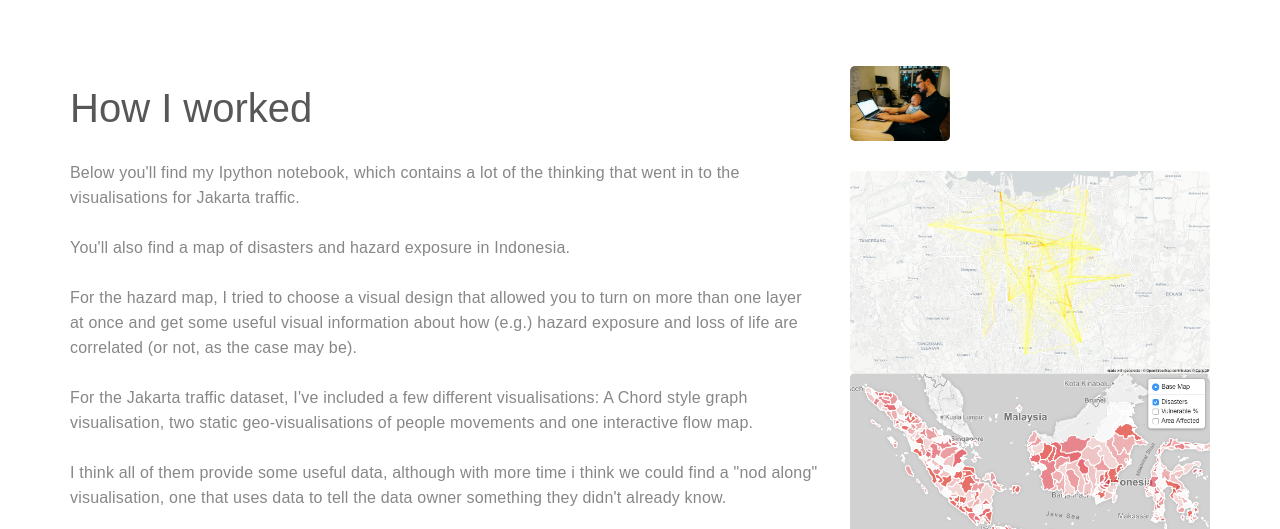
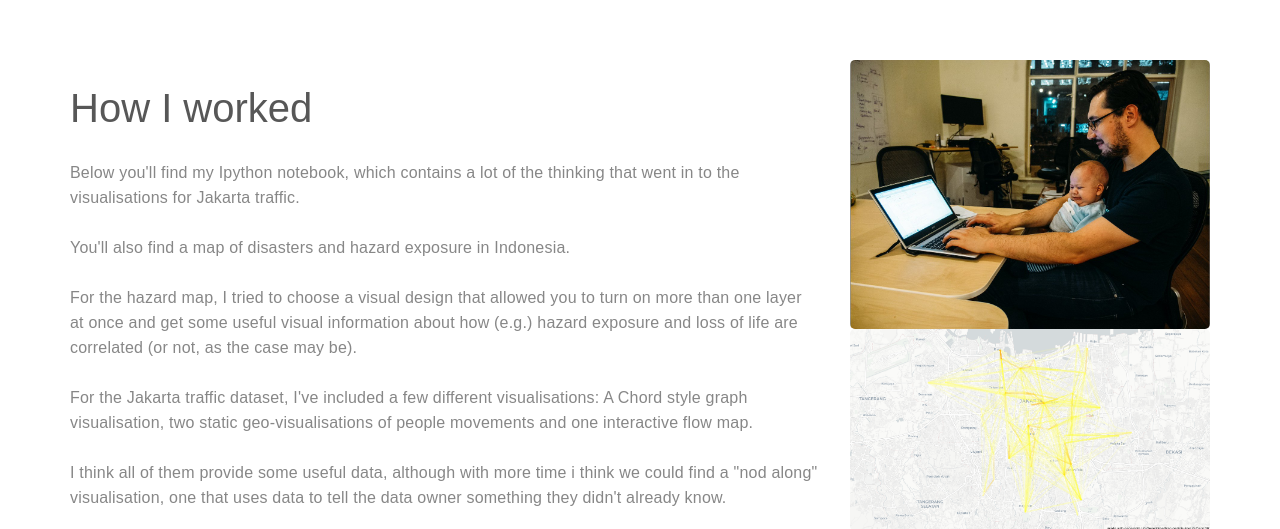
Before and after one commit to AnthonyMockler/anthonymockler.github.io, a plain HTML site: page index.html in a window 1280 px wide. Shown: the part 820-1349 px from the top of the page. Drawn offline with Linux system fonts and the light colour scheme; a web font is replaced by a local one.

Commit message:
Fixed top image width

```diff
--- a/index.html
+++ b/index.html
@@ -101,7 +101,7 @@
                </div>
 
                <div class="col-md-4 col-sm-12">
-                 <a href="images/mecoding.jpg" class="image-popup"><img class="img-responsive" src="images/mecoding.jpg"></a>
+                 <img class="img-responsive" src="images/mecoding.jpg">
                  <img class="img-responsive" src="images/jakarta.png">
                  <img class="img-responsive" src="images/disaster-map.png">
                  <img class="img-responsive" src="images/ipython-notebook.png">
```
